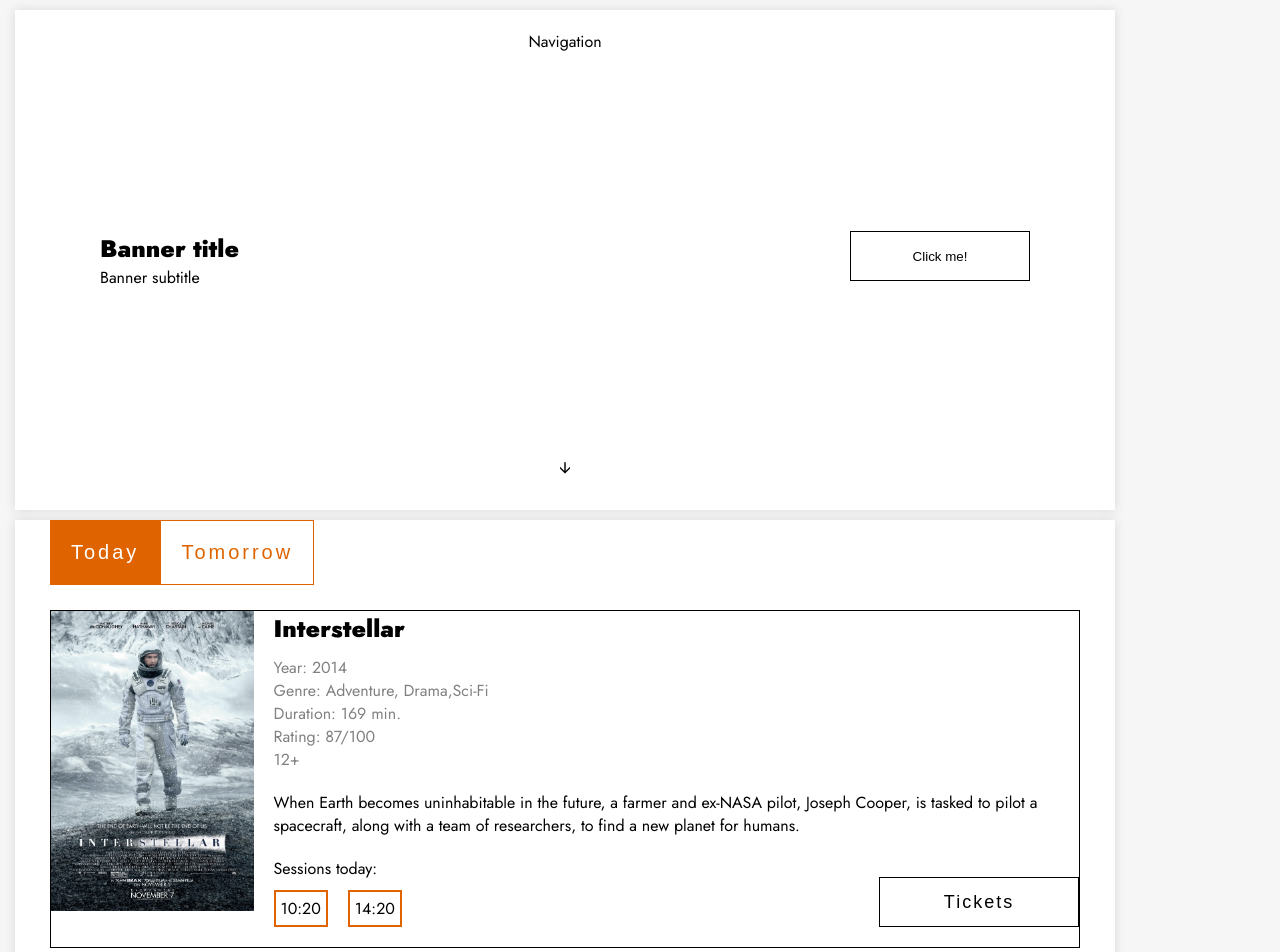
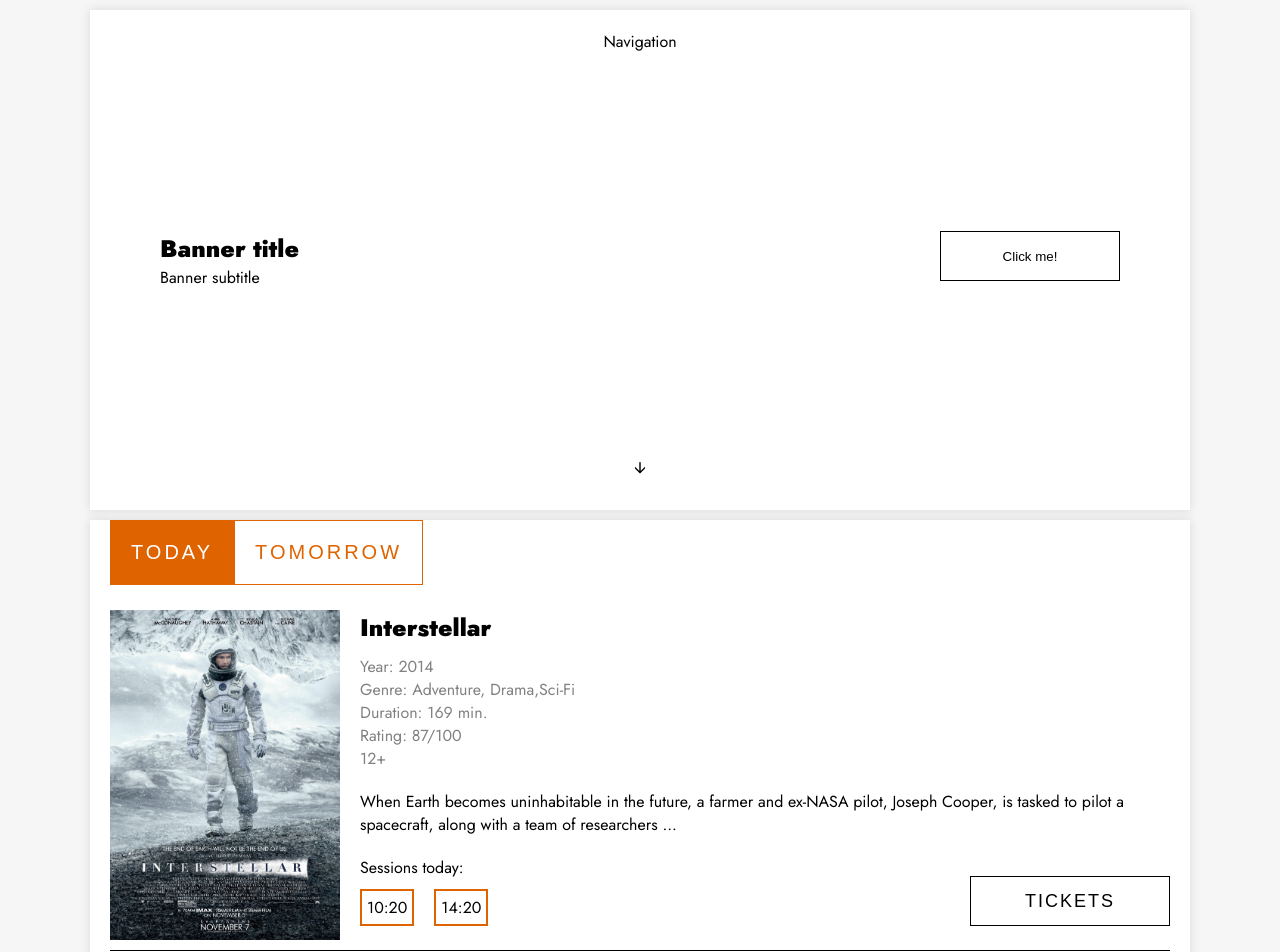
Before and after one commit to lletov/cinema-react, a React (Create React App) app: page / in a window 1280 px wide. Shown: the top 952 px of the page. Built offline with nearby package versions, Linux system fonts and the light colour scheme.

Commit message:
style: list style

```diff
--- a/src/components/List.js
+++ b/src/components/List.js
@@ -51,13 +51,13 @@
               <TabButton
               isActive={tab === 'today'}
               onClick={() => selectTab('today')}
-              children={'Today'}
+              children={'TODAY'}
               >
               </TabButton>
               <TabButton
               isActive={tab === 'tomorrow'}
               onClick={() => selectTab('tomorrow')}
-              children={'Tomorrow'}
+              children={'TOMORROW'}
               >
               </TabButton>
             </div>
--- a/src/components/MovieCard.js
+++ b/src/components/MovieCard.js
@@ -8,7 +8,7 @@
 
     let genreStr = movie.genre.toString().replace(',', ', ')
 
-    let maxLength = 200;
+    let maxLength = 160;
     let shortDescription;
     if (movie.description.length > maxLength) {
       let cutStr = movie.description.substring(0, maxLength);
@@ -26,8 +26,8 @@
 
 
     return (
-      <div className={'movie-row'} style={{border: 'solid 1px'}}>
-          <img src={movie.src} alt={movie.title} />
+      <div className='movie-row'>
+          <div className='movie-row-img'><img src={movie.src} alt={movie.title} /></div>
           <div className='movie-row-text'>
             <h2>{movie.title}</h2>
             <div className='movie-row-desc'>
@@ -40,7 +40,7 @@
             <p>{shortDescription}</p>
             <div className='movie-row-sessions'>
               <p>Sessions today: <TodayTimeline timesArray={todaySessionsList}/></p>
-              <button className='movie-row-tickets-btn'>Tickets</button>
+              <button className='movie-row-tickets-btn'>TICKETS</button>
             </div>
           </div>
       </div>
--- a/src/style.css
+++ b/src/style.css
@@ -36,7 +36,7 @@
 .content {
     background-color: var(--white);
     max-width: 1100px;
-    margin: 10px 15px;
+    margin: 10px auto;
     padding: 0px 20px;
     box-shadow: 0px 0px 10px var(--shadow-color);
 }
@@ -114,14 +114,24 @@
 .movie-row {
     display: flex;
     margin-bottom: 10px;
+    padding-bottom: 10px;
+    border-bottom: solid 1px var(--black);
 }
 
-.movie-row img {
-    max-height: 300px;
+.movie-row-img {
+    height: 330px;
+    width: 230px;
+}
+
+.movie-row-img img {
+    height: 330px;
+    width: 230px;
+    object-fit: cover;
 }
 
 .movie-row-text {
     margin: 0px 0px 0px 20px;
+    width: 100%;
 
 }
 
@@ -131,7 +141,7 @@
 }
 
 .movie-row-sessions {
-    margin: 20px 0px;
+    margin: 20px 0px 0px 0px;
     display: flex;
     justify-content: space-between;
     align-items: end;
```
